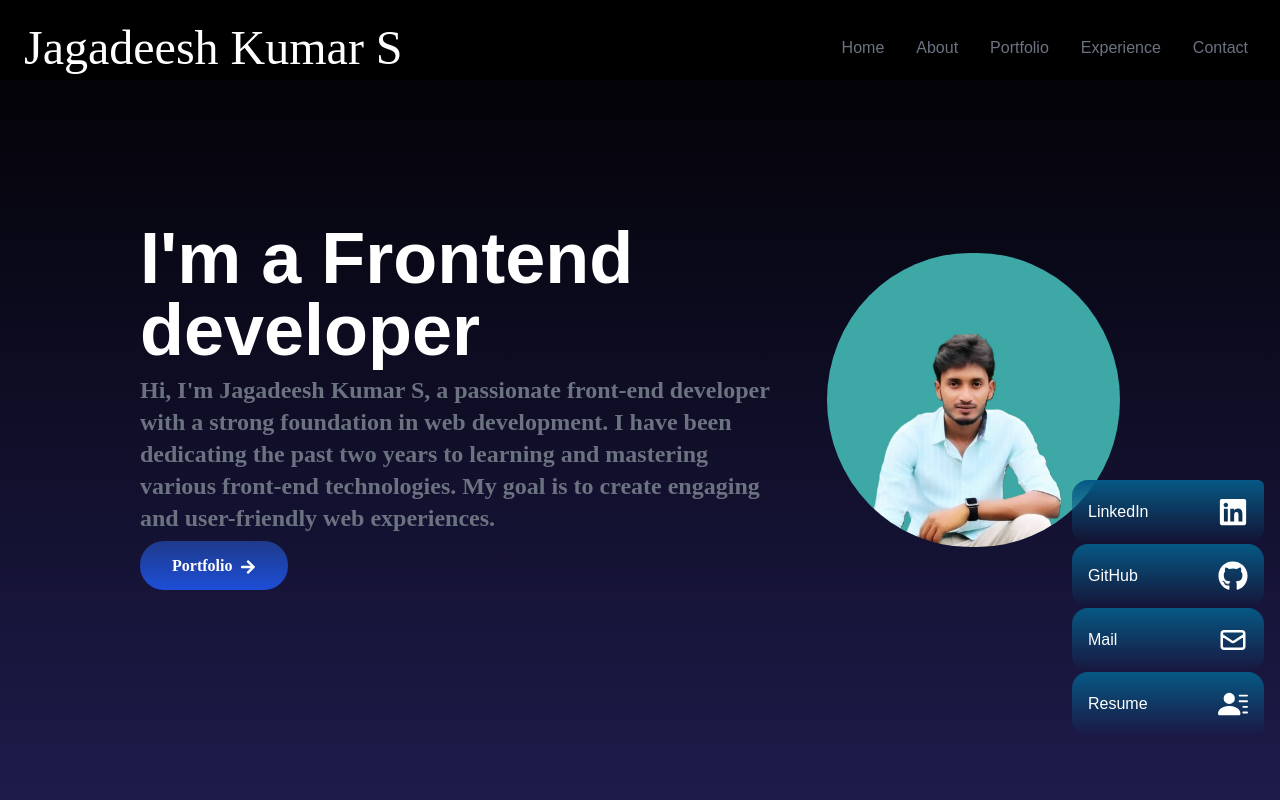
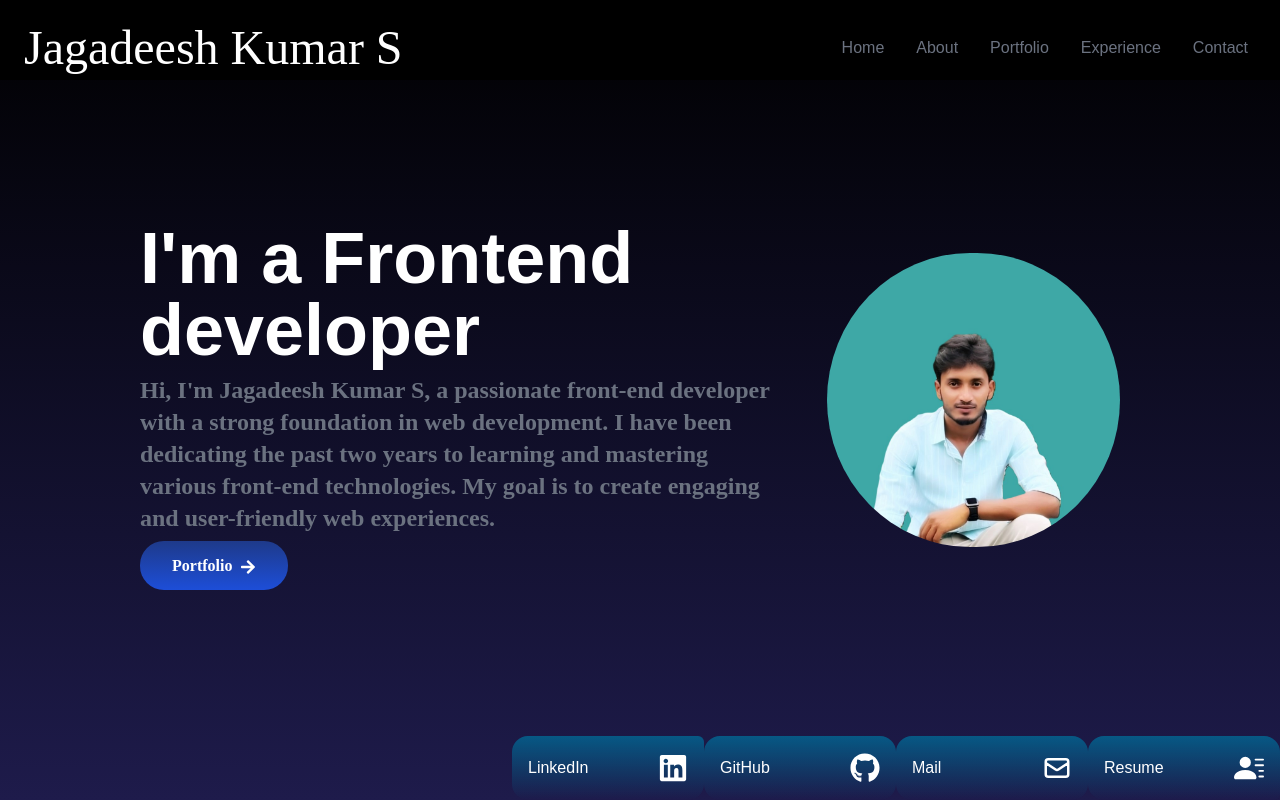
Before and after one commit to Jagadeesh825/portfolio, a React (Create React App) app: page / in a window 1280 px wide. Shown: the top 800 px of the page. Built offline with nearby package versions, Linux system fonts and the light colour scheme.

Commit message:
Update social_links.jsx

```diff
--- a/src/components/social_links.jsx
+++ b/src/components/social_links.jsx
@@ -4,7 +4,7 @@ import { HiOutlineMail } from 'react-icons/hi';
 import { BsFillPersonLinesFill } from 'react-icons/bs';
 
 const SocialLinks = () => {
-  const [showLinks, setShowLinks] = useState(true);
+  const [showLinks, setShowLinks] = useState(false);
   const [hoveredLink, setHoveredLink] = useState(null);
 
   const links = [
@@ -49,19 +49,13 @@ const SocialLinks = () => {
     },
   ];
 
-  return (
-    <div className='lg:flex lg:flex-col fixed'>
-      {/* Mobile Button */}
-      <button
-        className="lg:hidden fixed bottom-4 right-4 p-2 bg-gradient-to-t from-transparent to-sky-800 text-white rounded-full z-50"
-        onClick={() => setShowLinks(!showLinks)}
-      >
+  const mobileView = (
+    <div className='lg:hidden fixed bottom-4 right-4 p-2 bg-gradient-to-t from-transparent to-sky-800 text-white rounded-full'>
+      <button onClick={() => setShowLinks(!showLinks)}>
         {showLinks ? 'Hide Links' : 'Show Links'}
       </button>
-
-      {/* Social Links */}
       {showLinks && (
-        <ul className="lg:ml-[-100px] lg:flex flex-col fixed bottom-16 right-4 z-40">
+        <ul className="lg:flex flex-col fixed bottom-16 right-4">
           {links.map((link) => (
             <li
               key={link.id}
@@ -88,6 +82,42 @@ const SocialLinks = () => {
       )}
     </div>
   );
+
+  const desktopView = (
+    <div className='lg:flex lg:flex-col fixed'>
+      <ul className="lg:ml-[-100px] lg:flex hidden fixed bottom-0 right-0">
+        {links.map((link) => (
+          <li
+            key={link.id}
+            className={`flex justify-between items-center
+              w-48 h-16 px-4 rounded-2xl duration-300
+              bg-gradient-to-t from-transparent to-sky-800 text-white ${link.style}`}
+            onMouseEnter={() => setHoveredLink(link.id)}
+            onMouseLeave={() => setHoveredLink(null)}
+          >
+            <a
+              href={link.href}
+              className="flex justify-between items-center w-full"
+            >
+              {hoveredLink === link.id && (
+                <span className="absolute top-0 left-full p-2 bg-black text-white rounded-md">
+                  {link.child}
+                </span>
+              )}
+              {link.child}
+            </a>
+          </li>
+        ))}
+      </ul>
+    </div>
+  );
+
+  return (
+    <>
+      {mobileView}
+      {desktopView}
+    </>
+  );
 };
 
 export default SocialLinks;
```
